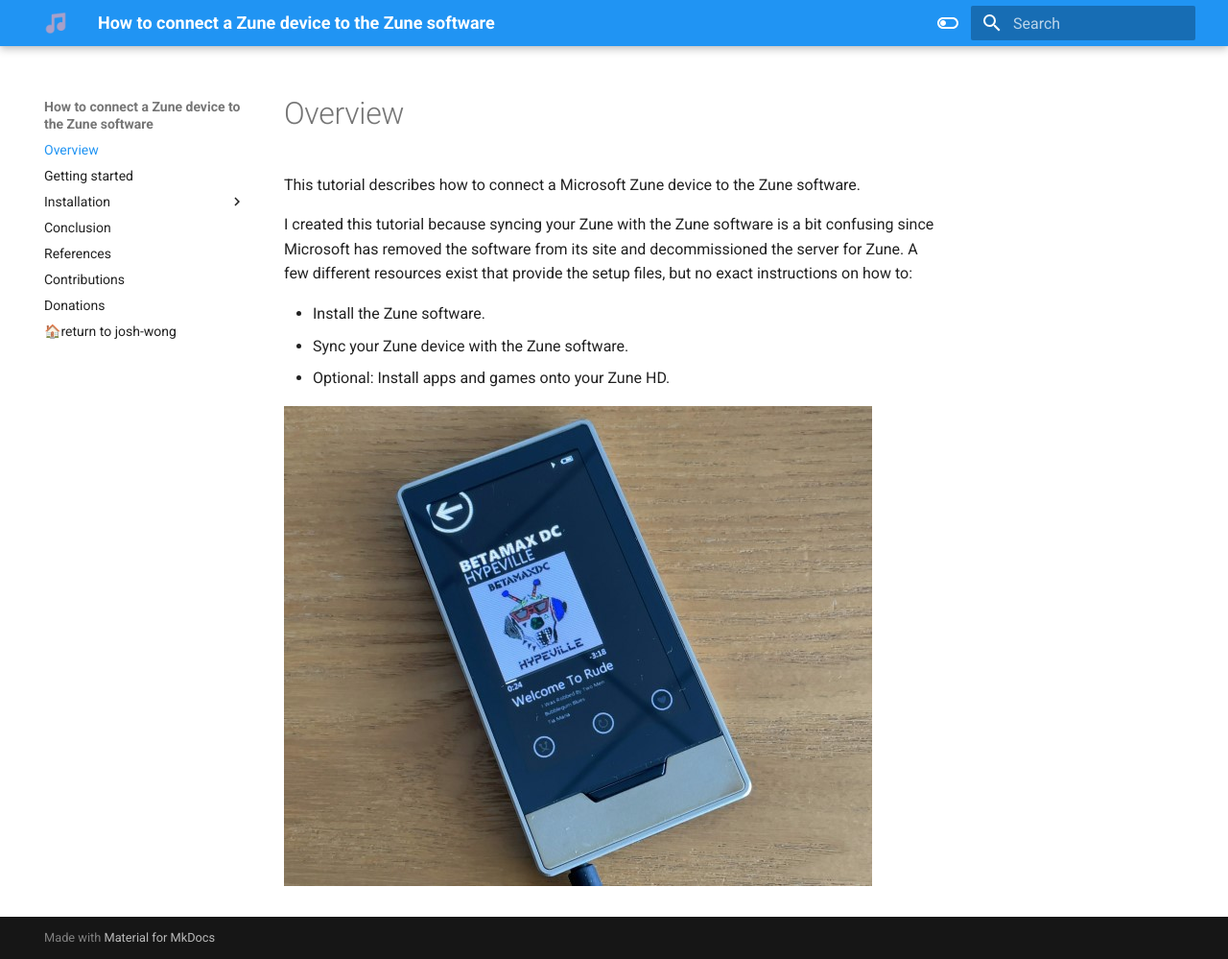
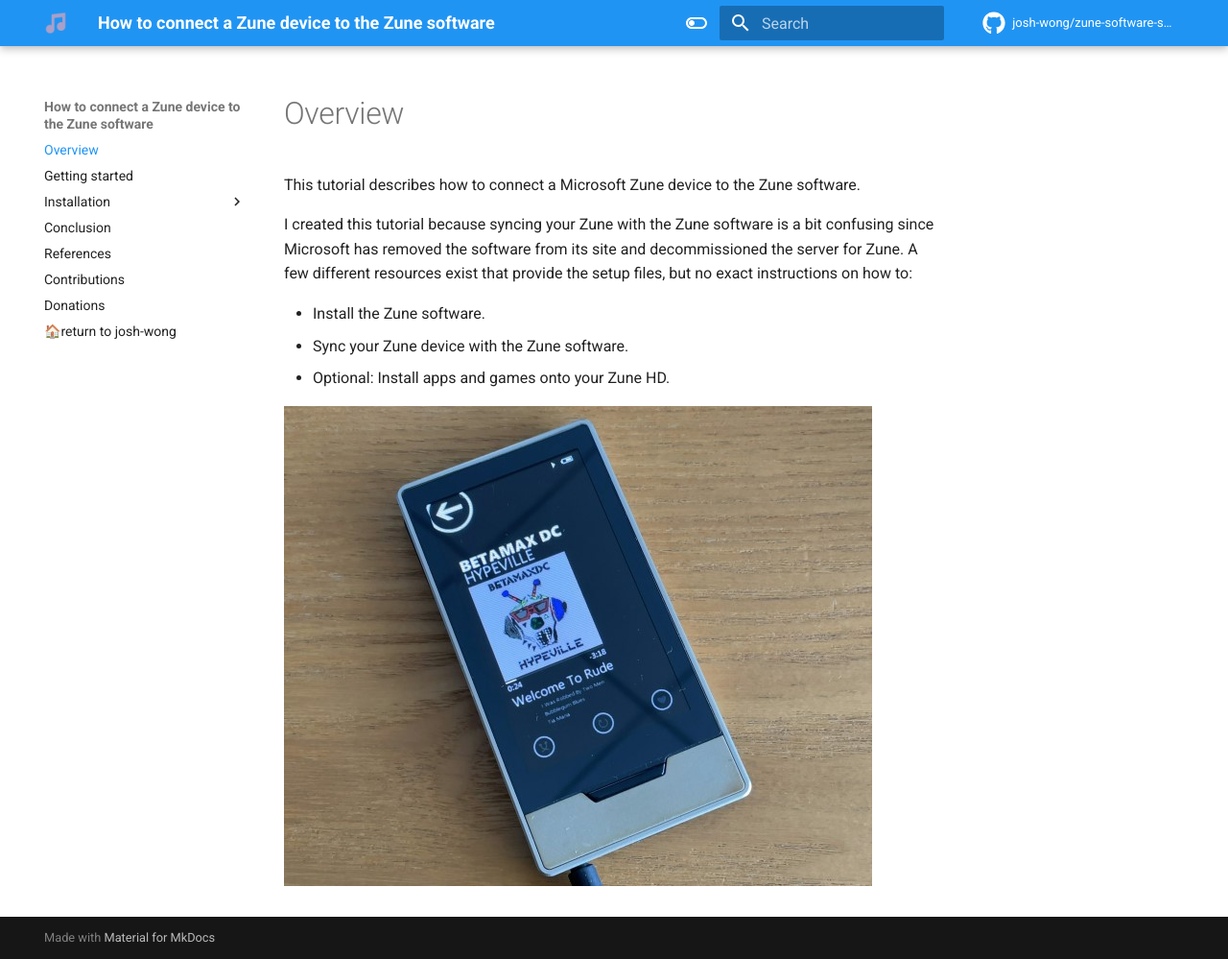
Before and after one commit to josh-wong/zune-software-setup, an MkDocs documentation site: the page built from docs/index.md, in a window 1280 px wide and 999 px high. Shown: the whole window at 96% size. Built offline with MkDocs 1.6.1 and Material for MkDocs 9.7.7, drawn with Linux system fonts in a browser that asks for light colours; comment, search, counter and statistics services are not loaded.

Commit message:
Add link to GitHub repository

```diff
--- a/mkdocs.yml
+++ b/mkdocs.yml
@@ -1,10 +1,18 @@
 site_name: How to connect a Zune device to the Zune software
 site_url: https://josh-wong.github.io/zune-software-setup/
+
+repo_name: josh-wong/zune-software-setup
+repo_url: https://github.com/josh-wong/zune-software-setup
+
+plugins:
+  - search
 
 theme:
   name: material
   favicon: assets/images/favicon.png
   logo: assets/images/mkdocs_zune_logo.png
+  icon:
+    repo: fontawesome/brands/github
   palette:
     - media: "(prefers-color-scheme: light)"
       scheme: default
```
